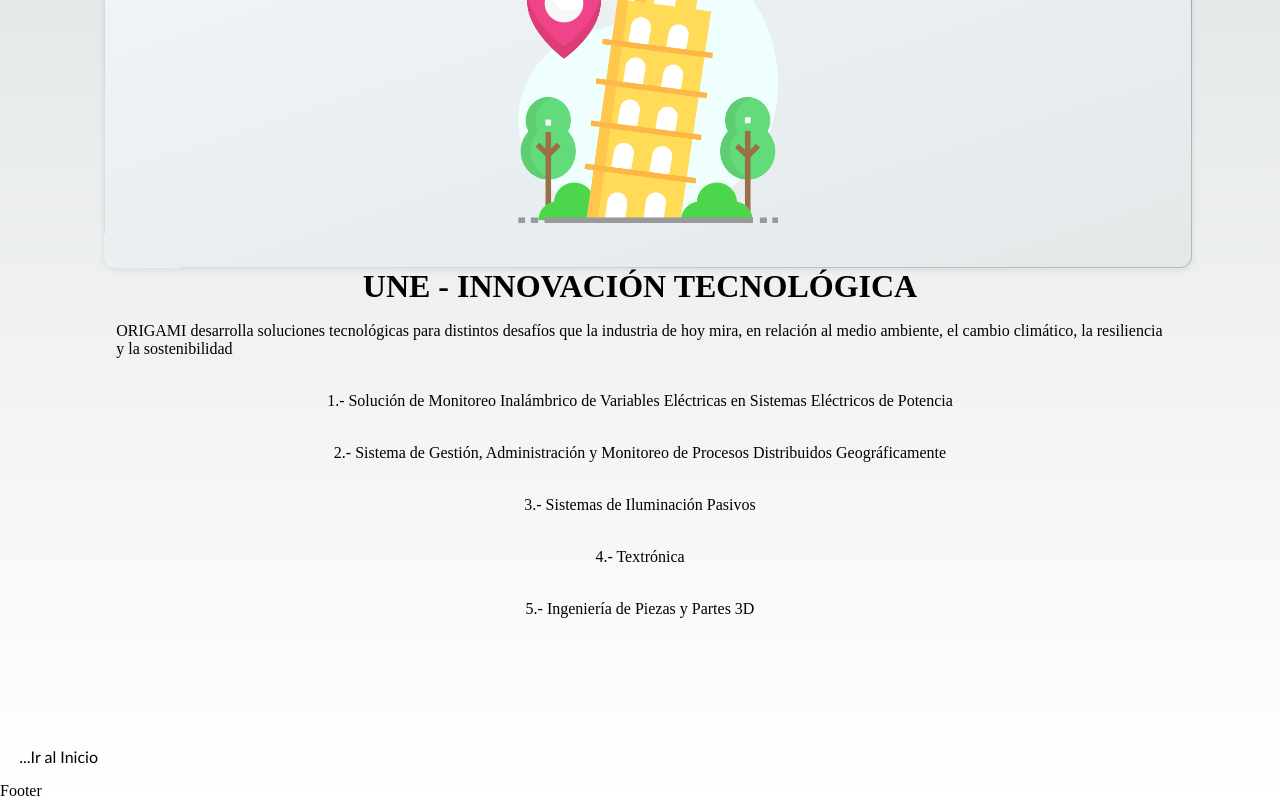
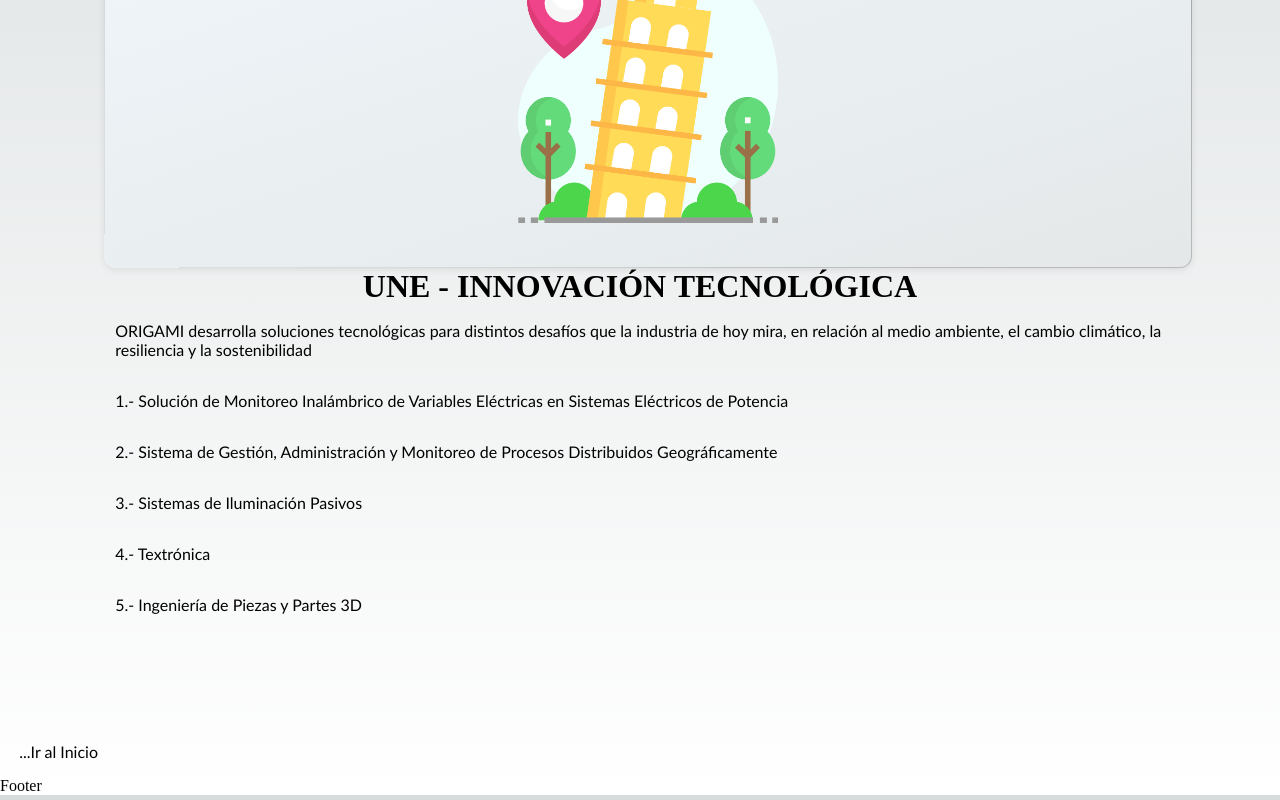
Before and after one commit to yuleica/page-origami, a Next.js app in the folder page-origami-main/page-origami/: page /innovacion in a window 1280 px wide. Shown: the part 494-1294 px from the top of the page. Built offline with nearby package versions, Linux system fonts and the light colour scheme.

Commit message:
cambio estilo en innovacion

```diff
--- a/page-origami-main/page-origami/pages/innovacion.jsx
+++ b/page-origami-main/page-origami/pages/innovacion.jsx
@@ -24,21 +24,21 @@
             />
         </div>
         <h1>UNE - INNOVACIÓN TECNOLÓGICA</h1>
-        <p className={stylesh.card}>
+        <p className={stylesh.description}>
             ORIGAMI desarrolla soluciones tecnológicas para distintos desafíos que la industria de hoy mira, en relación al medio ambiente, el cambio climático, la resiliencia y la sostenibilidad
         </p>
-        <p className={stylesh.card}>
+        <p className={stylesh.description}>
             1.- Solución de Monitoreo Inalámbrico de Variables Eléctricas en Sistemas Eléctricos de Potencia        </p>
-        <p className={stylesh.card}>
+        <p className={stylesh.description}>
             2.- Sistema de Gestión, Administración y Monitoreo de Procesos Distribuidos Geográficamente
         </p>
-        <p className={stylesh.card}>
+        <p className={stylesh.description}>
             3.- Sistemas de Iluminación Pasivos
         </p>
-        <p className={stylesh.card}>
+        <p className={stylesh.description}>
             4.- Textrónica
         </p>
-        <p className={stylesh.card}>
+        <p className={stylesh.description}>
             5.- Ingeniería de Piezas y Partes 3D
         </p>
     </div>
```
